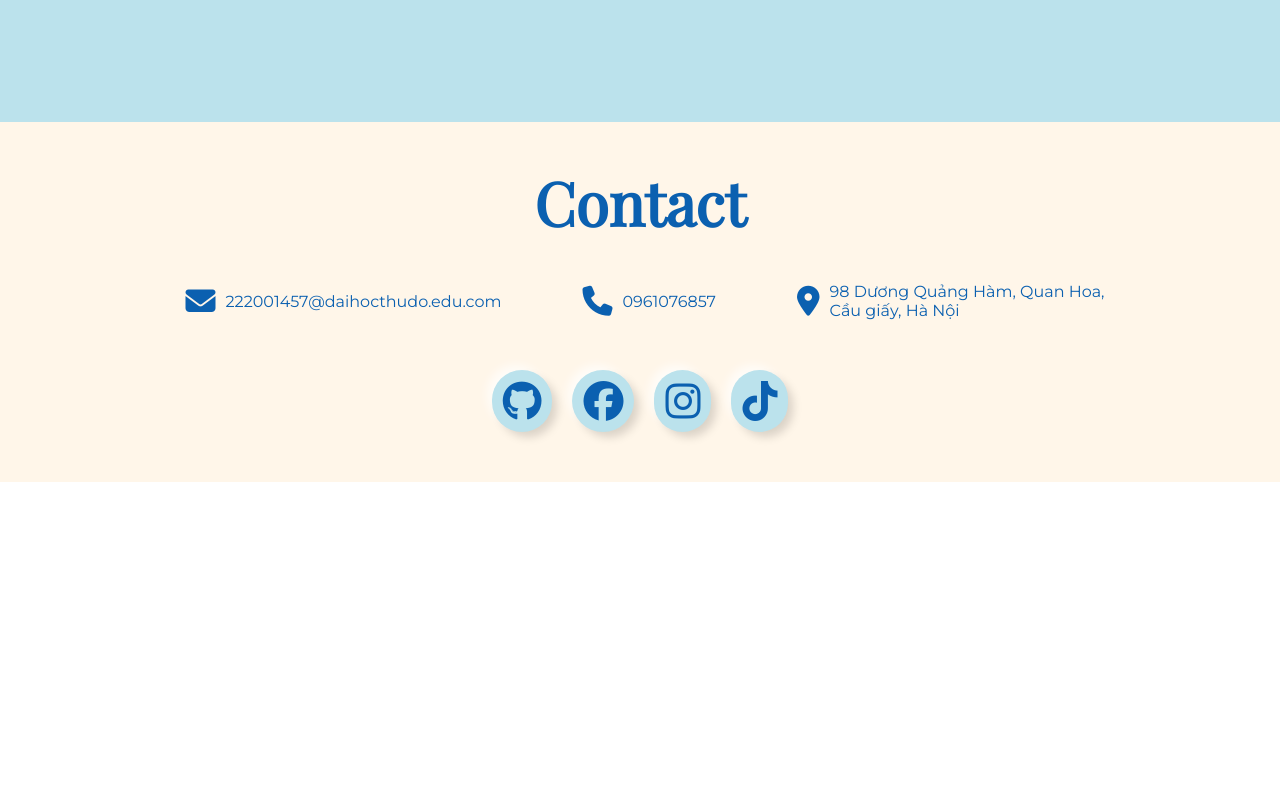
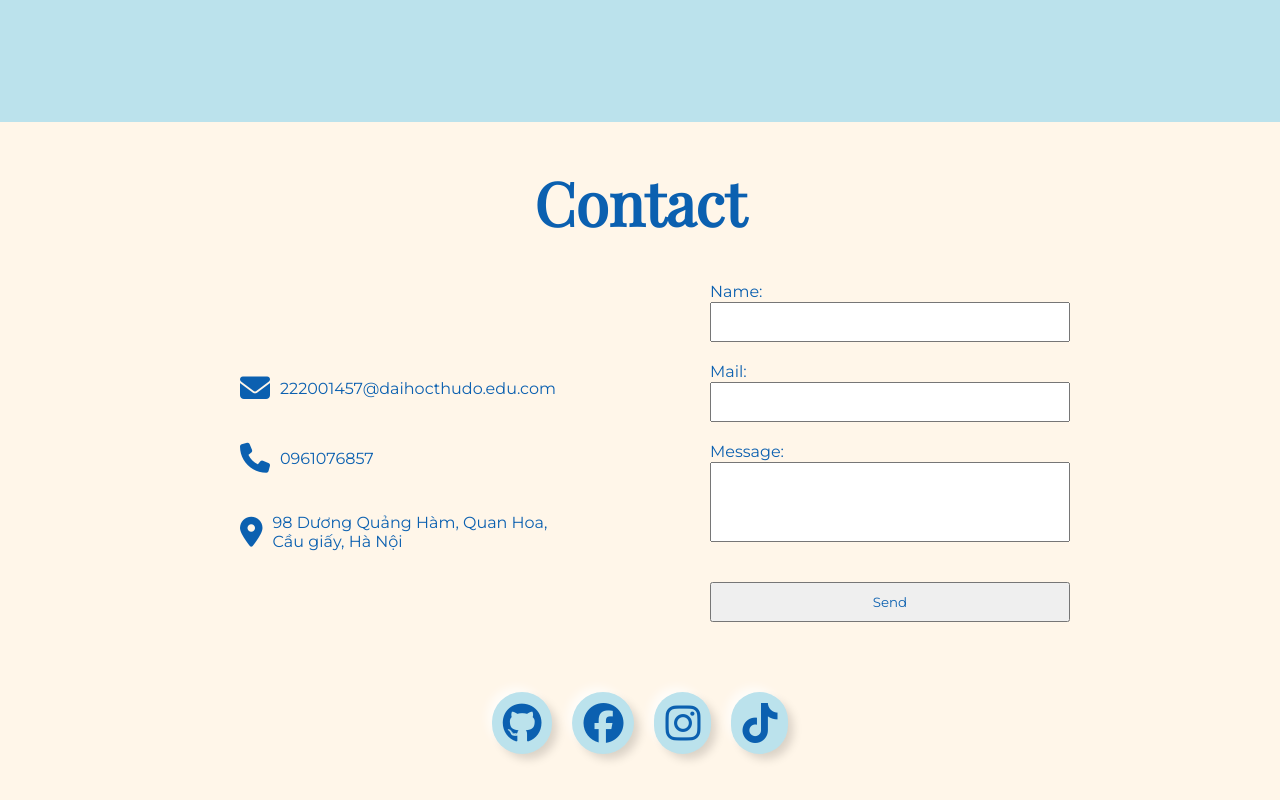
Before and after one commit to Hoanghung170120004/Baicuoiki, a plain HTML site: page index.html in a window 1280 px wide. Shown: the part 5153-5953 px from the top of the page. Before the commit the page ends 5635 px from the top, so only its background shows below. Drawn offline with nearby package versions, Linux system fonts and the light colour scheme.

Commit message:
first  commit

```diff
--- a/index.html
+++ b/index.html
@@ -442,7 +442,8 @@
                 Contact
             </h1>
         </div>
-        <div class="contact__content">
+        <div class="contact__">
+            <div class="contact__content" style="display: flex; flex-direction: column; justify-content: center;">
                 <div class="contact__content__box">
                     <i class="fa-solid fa-envelope"></i>
                     <p>222001457@daihocthudo.edu.com</p>
@@ -459,6 +460,24 @@
                         98 Dương Quảng Hàm, Quan Hoa,<br>
                         Cầu giấy, Hà Nội
                     </p>
+                </div>
+            </div>
+            <div class="contact__content">
+                <form name="Form" onsubmit="return validateForm()" method="post">
+                    <div>
+                        <label>Name:</label>
+                        <input type='text' name='name'>
+                    </div>
+                    <div>
+                        <label>Mail:</label>
+                        <input type='text' name='mail'>
+                    </div>
+                    <div>
+                        <label>Message:</label>
+                        <input type='text' name='mess' style="padding: 30px 10px;">
+                    </div>
+                    <input type='submit' id='send' name='' value="Send">
+                </form>
             </div>
         </div>
         <div class="contact__icon">
--- a/style.css
+++ b/style.css
@@ -453,13 +453,18 @@ a.links:hover{
     text-align: center;
 }
 .contact__content{
+    padding: 40px 0;
+    width: 360px;
+}
+.contact__{
     display: flex;
     justify-content: space-around;
-    padding: 40px 0;
+    flex-wrap: wrap;
 }
 .contact__content__box{
     display: flex;
     align-items: center;
+    margin: 20px;
 }
 .contact__content__box i{
     font-size: 30px;
@@ -498,6 +503,17 @@ a.links:hover{
 .contact__btn:hover i {
     transform: scale(0.9);
     color: #40A2E3;
+}
+div input{
+    padding: 10px;
+    margin: 20px 0;
+    width: 360px;
+}
+label{
+    position: absolute;
+}
+#send{
+    padding: 10px;
 }
 @media screen and (max-width: 1080px) {
     .home__content{
@@ -646,13 +662,6 @@ a.links:hover{
     .slideshow__content{
         width: 80vw;
     }
-    .contact__content{
-        flex-direction: column;
-        padding-left: 20vw;
-    }
-    .contact__content__box{
-        padding: 20px;
-    }
     .testimonials__content__box__image img{
         height: 100%;
     }
@@ -708,9 +717,6 @@ a.links:hover{
     .slideshow__content__text{
         padding-top: 200px;
     }
-    .contact__content{
-        padding-left: 15vw;
-    }
 }
 @media screen and (max-width: 480px) {
     .home__content__text h1{
@@ -728,9 +734,6 @@ a.links:hover{
     .slideshow__content__text{
         padding-top: 200px;
     }
-    .contact__content{
-        padding-left: 10vw;
-    }
 }
 .service__skill__content__box--image{
     background-color: #0B60B0;
--- a/style.js
+++ b/style.js
@@ -46,3 +46,24 @@ function showSlides(n) {
     slides[slideIndex-1].style.display = "block";
     dots[slideIndex-1].className += " active";
 }
+
+function validateForm() {
+    var x;
+    var y;
+    var z;
+    x = document.forms["Form"]["name"].value;
+    y = document.forms["Form"]["mail"].value;
+    z = document.forms["Form"]["mess"].value;
+    if (x == "") {
+    alert("Vui lòng tên");
+    return false;
+    } else if (y == "") {
+    alert("Vui lòng mail");
+    return false;
+    } else if (z == "") {
+        alert("Vui lòng để lại lời nhắn");
+        return false;
+    } else {
+        alert("Cảm ơn bạn đã để lại thông tin");
+    }
+}
```
Lines whose indentation alone changed are shown as unchanged.
